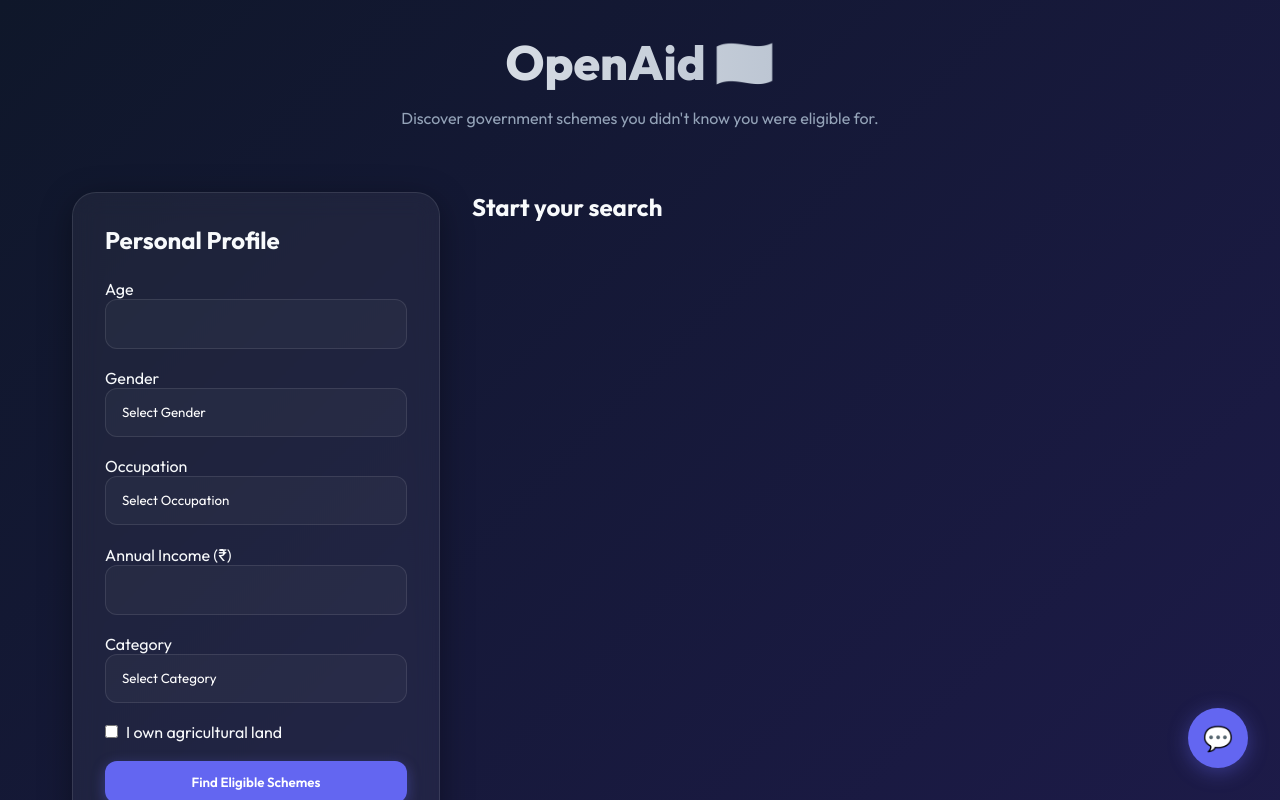
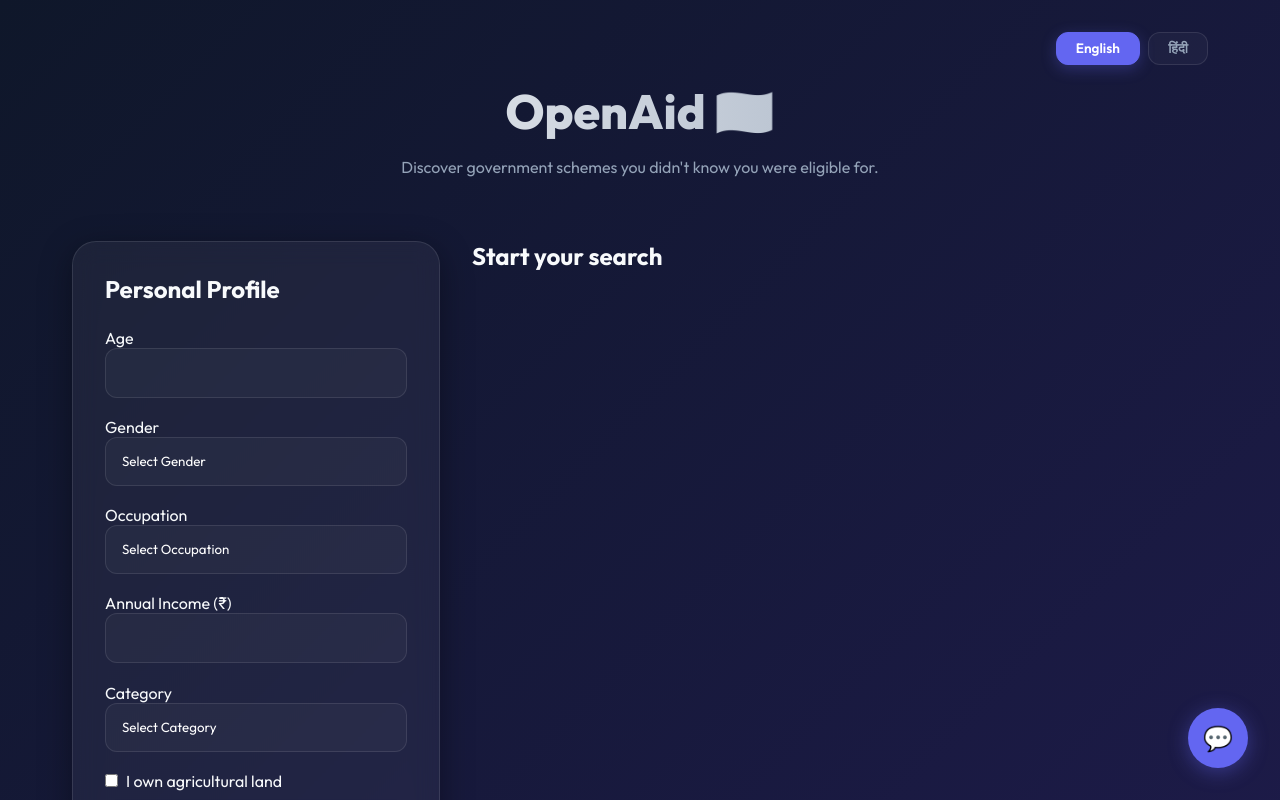
Before and after one commit to ayus1234/openaid, a React (Vite) app in the folder client/: page / in a window 1280 px wide. Shown: the top 800 px of the page. Built offline with nearby package versions, Linux system fonts and the light colour scheme.

Commit message:
i18n: Complete English and Hindi support across UI, data, and AI

```diff
--- a/client/src/App.jsx
+++ b/client/src/App.jsx
@@ -1,7 +1,14 @@
 import React, { useState } from 'react';
 import './index.css';
+import translations from './translations';
 
 function App() {
+  const [language, setLanguage] = useState('en');
+  const t = (key) => {
+    const val = translations[language][key];
+    return typeof val === 'function' ? val : (val || key);
+  };
+
   const [profile, setProfile] = useState({
     age: '',
     gender: '',
@@ -19,7 +26,7 @@
   // Chatbot State
   const [chatOpen, setChatOpen] = useState(false);
   const [messages, setMessages] = useState([
-    { role: 'assistant', text: 'Namaste! I am OpenAid. How can I help you today? \n\nनमस्ते! मैं OpenAid हूँ। मैं आपकी कैसे मदद कर सकता हूँ?' }
+    { role: 'assistant', text: translations[language].initialHello }
   ]);
   const [inputValue, setInputValue] = useState('');
   const [chatLoading, setChatLoading] = useState(false);
@@ -75,7 +82,7 @@
       const response = await fetch(`${baseUrl}/explain`, {
         method: 'POST',
         headers: { 'Content-Type': 'application/json' },
-        body: JSON.stringify({ scheme, profile })
+        body: JSON.stringify({ scheme, profile, lang: language })
       });
       const data = await response.json();
       setSchemes(prev => prev.map(s => s.id === schemeId ? { ...s, explanation: data, loadingAI: false } : s));
@@ -103,7 +110,7 @@
       const response = await fetch(`${baseUrl}/chat`, {
         method: 'POST',
         headers: { 'Content-Type': 'application/json' },
-        body: JSON.stringify({ message: userMessage.text, history: messages })
+        body: JSON.stringify({ message: userMessage.text, history: messages, lang: language })
       });
 
       if (!response.ok) {
@@ -119,72 +126,91 @@
         baseUrl: rawBase,
         env: import.meta.env.MODE
       });
-      setMessages(prev => [...prev, { role: 'assistant', text: 'Sorry, I am having trouble connecting. \n\nक्षमा करें, मुझे जुड़ने में समस्या हो रही है।' }]);
+      setMessages(prev => [...prev, { role: 'assistant', text: t('chatError') }]);
     } finally {
       setChatLoading(false);
+    }
+  };
+
+  const toggleLanguage = (lang) => {
+    setLanguage(lang);
+    // Refresh initial message if chat is empty or contains only the greeting
+    if (messages.length === 1 && messages[0].role === 'assistant') {
+      setMessages([{ role: 'assistant', text: translations[lang].initialHello }]);
     }
   };
 
   return (
     <div className="container">
       <div className={chatOpen ? 'content-blur' : ''} style={{ transition: 'all 0.4s ease' }}>
+        <div className="lang-toggle-container">
+          <button
+            className={`lang-btn ${language === 'en' ? 'active' : ''}`}
+            onClick={() => toggleLanguage('en')}
+          >English</button>
+          <button
+            className={`lang-btn ${language === 'hi' ? 'active' : ''}`}
+            onClick={() => toggleLanguage('hi')}
+          >हिंदी</button>
+        </div>
+
         <header style={{ textAlign: 'center', marginBottom: '4rem' }}>
-        <h1>OpenAid 🇮🇳</h1>
-        <p style={{ color: 'var(--text-secondary)' }}>Discover government schemes you didn't know you were eligible for.</p>
-      </header>
+          <h1>{t('title')}</h1>
+          <p style={{ color: 'var(--text-secondary)' }}>{t('subtitle')}</p>
+        </header>
 
       <div style={{ display: 'grid', gridTemplateColumns: '1fr 2fr', gap: '2rem', alignItems: 'start' }}>
         {/* Form Section */}
         <div className="glass-card">
-          <h2 style={{ marginBottom: '1.5rem' }}>Personal Profile</h2>
+          <h2 style={{ marginBottom: '1.5rem' }}>{t('personalProfile')}</h2>
           <form onSubmit={handleSubmit} style={{ display: 'flex', flexDirection: 'column', gap: '1.2rem' }}>
             <div>
-              <label>Age</label>
+              <label>{t('age')}</label>
               <input type="number" name="age" value={profile.age} onChange={handleChange} className="input-field" />
             </div>
             <div>
-              <label>Gender</label>
+              <label>{t('gender')}</label>
               <select name="gender" value={profile.gender} onChange={handleChange} className="input-field" required>
-                <option value="">Select Gender</option>
-                <option value="Male">Male</option>
-                <option value="Female">Female</option>
-                <option value="Others">Others</option>
+                <option value="">{t('selectGender')}</option>
+                <option value="Male">{t('male')}</option>
+                <option value="Female">{t('female')}</option>
+                <option value="Others">{t('others')}</option>
               </select>
             </div>
             <div>
-              <label>Occupation</label>
+              <label>{t('occupation')}</label>
               <select name="occupation" value={profile.occupation} onChange={handleChange} className="input-field" required>
-                <option value="">Select Occupation</option>
-                <option value="Farmer">Farmer</option>
-                <option value="Student">Student</option>
-                <option value="Laborer">Laborer</option>
-                <option value="Street Vendor">Street Vendor</option>
-                <option value="Artisan">Artisan/Craftsman</option>
-                <option value="Home Maker">Home Maker</option>
-                <option value="Retired">Retired</option>
-                <option value="Unemployed">Unemployed</option>
+                <option value="">{t('selectOccupation')}</option>
+                <option value="Farmer">{t('farmer')}</option>
+                <option value="Student">{t('student')}</option>
+                <option value="Laborer">{t('laborer')}</option>
+                <option value="Street Vendor">{t('streetVendor')}</option>
+                <option value="Artisan">{t('artisan')}</option>
+                <option value="Home Maker">{t('homeMaker')}</option>
+                <option value="Retired">{t('retired')}</option>
+                <option value="Unemployed">{t('unemployed')}</option>
               </select>
             </div>
             <div>
-              <label>Annual Income (₹)</label>
+              <label>{t('income')}</label>
               <input type="number" name="income" value={profile.income} onChange={handleChange} className="input-field" />
             </div>
             <div>
-              <label>Category</label>
+              <label>{t('category')}</label>
               <select name="category" value={profile.category} onChange={handleChange} className="input-field" required>
-                <option value="">Select Category</option>
-                <option value="General">General</option>
-                <option value="SC">SC</option>
-                <option value="ST">ST</option>
-                <option value="OBC">OBC</option>
+                <option value="">{t('selectCategory')}</option>
+                <option value="General">{t('general')}</option>
+                <option value="SC">{t('sc')}</option>
+                <option value="ST">{t('st')}</option>
+                <option value="OBC">{t('obc')}</option>
               </select>
             </div>
             <div style={{ display: 'flex', alignItems: 'center', gap: '0.5rem' }}>
               <input type="checkbox" name="landholding" checked={profile.landholding} onChange={handleChange} />
-              <label>I own agricultural land</label>
+              <label>{t('landholding')}</label>
             </div>
             <button type="submit" className="btn-primary" disabled={loading}>
-              {loading ? 'Finding Schemes...' : 'Find Eligible Schemes'}
+              {loading ? t('findingSchemes') : t('findSchemes')}
             </button>
           </form>
         </div>
@@ -192,7 +218,9 @@
         {/* Results Section */}
         <div>
           <h2 style={{ marginBottom: '1.5rem' }}>
-            {schemes.length > 0 ? `Matched Schemes (${schemes.length})` : (loading ? 'Finding matching schemes...' : (hasSearched ? 'No Matching Schemes' : 'Start your search'))}
+            {schemes.length > 0
+              ? t('matchedSchemes')(schemes.length)
+              : (loading ? t('findingMatching') : (hasSearched ? t('noMatching') : t('startSearch')))}
           </h2>
           <div className="scheme-grid">
             {schemes.map((scheme, index) => (
@@ -217,19 +245,20 @@
                     {scheme.matchScore}% Match
                   </div>
                   <div style={{ fontSize: '0.7rem', color: 'var(--success)', display: 'flex', alignItems: 'center', gap: '4px', fontWeight: 'bold' }}>
-                    <span style={{ fontSize: '1rem' }}>✓</span> Verified
+                    <span style={{ fontSize: '1rem' }}>✓</span> {t('verified')}
                   </div>
                 </div>
-                <h3 style={{ margin: '0.5rem 0' }}>{scheme.name}</h3>
-                <p style={{ fontSize: '0.9rem', color: 'var(--text-secondary)', marginBottom: '1rem' }}>{scheme.description}</p>
+                <h3 style={{ margin: '0.5rem 0' }}>{language === 'en' ? scheme.name : (scheme.name_hi || scheme.name)}</h3>
+                <p style={{ fontSize: '0.9rem', color: 'var(--text-secondary)', marginBottom: '1rem' }}>
+                  {language === 'en' ? scheme.description : (scheme.description_hi || scheme.description)}
+                </p>
                 <div style={{ background: 'rgba(255,255,255,0.02)', padding: '0.8rem', borderRadius: '8px', fontSize: '0.85rem' }}>
-                  <strong>Benefit:</strong> {scheme.benefits}
+                  <strong>{t('benefit')}</strong> {language === 'en' ? scheme.benefits : (scheme.benefits_hi || scheme.benefits)}
                 </div>
 
                 {scheme.explanation ? (
                   <div style={{ marginTop: '1rem', padding: '1rem', background: 'rgba(99, 102, 241, 0.1)', borderRadius: '12px', border: '1px solid rgba(99, 102, 241, 0.2)' }}>
-                    <p style={{ fontSize: '0.85rem', marginBottom: '0.5rem' }}>✨ {scheme.explanation.explanation}</p>
-                    <p style={{ fontSize: '0.85rem', color: 'var(--accent)' }}>🇮🇳 {scheme.explanation.hindi}</p>
+                    <p style={{ fontSize: '0.85rem' }}>{scheme.explanation.explanation}</p>
                   </div>
                 ) : (
                   <button
@@ -238,7 +267,7 @@
                     style={{ marginTop: '1rem', width: '100%', fontSize: '0.8rem', background: 'transparent', border: '1px solid var(--primary)' }}
                     disabled={scheme.loadingAI}
                   >
-                    {scheme.loadingAI ? 'AI is thinking...' : '✨ Why am I eligible?'}
+                    {scheme.loadingAI ? t('thinking') : t('whyEligible')}
                   </button>
                 )}
 
@@ -263,20 +292,20 @@
             ))}
             {hasSearched && schemes.length === 0 && !loading && (
               <div style={{ gridColumn: '1 / -1', textAlign: 'center', color: 'var(--text-secondary)', marginTop: '4rem' }}>
-                <p>No schemes matched yet. Update your profile and search.</p>
+                <p>{t('noSchemesYet')}</p>
               </div>
             )}
           </div>
         </div>
       </div>
-      <Footer />
+        <Footer t={t} />
     </div>
 
       {/* Floating Chatbot */}
       <div className={`chat-container ${chatOpen ? 'open' : ''}`}>
         <div className="chat-window glass-card">
           <div className="chat-header">
-            <h3>OpenAid Assistant ✨</h3>
+            <h3>{t('assistantName')}</h3>
             <button onClick={() => setChatOpen(false)} style={{ background: 'none', border: 'none', color: 'white', cursor: 'pointer', fontSize: '1.2rem' }}>×</button>
           </div>
           <div className="chat-messages">
@@ -285,17 +314,17 @@
                 {msg.text}
               </div>
             ))}
-            {chatLoading && <div className="message bot-msg">Thinking...</div>}
+            {chatLoading && <div className="message bot-msg">{t('thinking')}</div>}
           </div>
           <form onSubmit={sendChatMessage} className="chat-input-area">
             <input
               type="text"
               value={inputValue}
               onChange={(e) => setInputValue(e.target.value)}
-              placeholder="Ask about schemes..."
+              placeholder={t('chatPlaceholder')}
               className="chat-input"
             />
-            <button type="submit" className="chat-send-btn">Send</button>
+            <button type="submit" className="chat-send-btn">{t('send')}</button>
           </form>
         </div>
         <button className="chat-bubble" onClick={() => setChatOpen(!chatOpen)}>
@@ -307,14 +336,14 @@
   );
 }
 
-function Footer() {
+function Footer({ t }) {
   return (
     <footer style={{ marginTop: 'auto', padding: '4rem 0 2rem', borderTop: '1px solid rgba(255,255,255,0.05)', textAlign: 'center' }}>
       <p style={{ color: 'var(--text-secondary)', fontSize: '0.9rem' }}>
-        "Helping users discover schemes they didn't know they were eligible for."
+        {t('footerQuote')}
       </p>
       <p style={{ color: 'var(--text-secondary)', fontSize: '0.8rem', marginTop: '0.5rem', opacity: 0.6 }}>
-        Build with ❤️ for the Hackathon Demo | April 2026
+        {t('footerBuild')}
       </p>
     </footer>
   );
--- a/client/src/index.css
+++ b/client/src/index.css
@@ -269,3 +269,35 @@
   transform: scale(0.99);
   transition: all 0.4s cubic-bezier(0.4, 0, 0.2, 1);
 }
+
+/* Language Toggle Styles */
+.lang-toggle-container {
+  display: flex;
+  justify-content: flex-end;
+  gap: 0.5rem;
+  margin-bottom: 1rem;
+}
+
+.lang-btn {
+  padding: 0.4rem 1.2rem;
+  border-radius: 12px;
+  border: 1px solid rgba(255, 255, 255, 0.1);
+  background: rgba(255, 255, 255, 0.03);
+  color: var(--text-secondary);
+  cursor: pointer;
+  font-size: 0.85rem;
+  font-weight: 600;
+  transition: all 0.3s cubic-bezier(0.4, 0, 0.2, 1);
+}
+
+.lang-btn.active {
+  background: var(--primary);
+  color: white;
+  border-color: var(--primary);
+  box-shadow: 0 4px 15px rgba(99, 102, 241, 0.3);
+}
+
+.lang-btn:hover:not(.active) {
+  background: rgba(255, 255, 255, 0.08);
+  transform: translateY(-1px);
+}
--- /dev/null
+++ b/client/src/translations.js
@@ -0,0 +1,100 @@
+const translations = {
+  en: {
+    title: "OpenAid 🇮🇳",
+    subtitle: "Discover government schemes you didn't know you were eligible for.",
+    personalProfile: "Personal Profile",
+    age: "Age",
+    gender: "Gender",
+    occupation: "Occupation",
+    income: "Annual Income (₹)",
+    category: "Category",
+    landholding: "I own agricultural land",
+    findSchemes: "Find Eligible Schemes",
+    findingSchemes: "Finding Schemes...",
+    matchedSchemes: (count) => `Matched Schemes (${count})`,
+    findingMatching: "Finding matching schemes...",
+    noMatching: "No Matching Schemes",
+    startSearch: "Start your search",
+    verified: "Verified",
+    benefit: "Benefit:",
+    whyEligible: "✨ Why am I eligible?",
+    thinking: "AI is thinking...",
+    viewDetails: "View Full Details",
+    noSchemesYet: "No schemes matched yet. Update your profile and search.",
+    assistantName: "OpenAid Assistant ✨",
+    chatPlaceholder: "Ask about schemes...",
+    send: "Send",
+    footerQuote: "\"Helping users discover schemes they didn't know they were eligible for.\"",
+    footerBuild: "Build with ❤️ for the Hackathon Demo | April 2026",
+    selectGender: "Select Gender",
+    selectOccupation: "Select Occupation",
+    selectCategory: "Select Category",
+    male: "Male",
+    female: "Female",
+    others: "Others",
+    farmer: "Farmer",
+    student: "Student",
+    laborer: "Laborer",
+    streetVendor: "Street Vendor",
+    artisan: "Artisan/Craftsman",
+    homeMaker: "Home Maker",
+    retired: "Retired",
+    unemployed: "Unemployed",
+    general: "General",
+    sc: "SC",
+    st: "ST",
+    obc: "OBC",
+    chatError: "Sorry, I am having trouble connecting.",
+    initialHello: "Namaste! I am OpenAid. How can I help you today?"
+  },
+  hi: {
+    title: "ओपनएड (OpenAid) 🇮🇳",
+    subtitle: "उन सरकारी योजनाओं की खोज करें जिनके लिए आप पात्र हैं और आप नहीं जानते थे।",
+    personalProfile: "व्यक्तिगत प्रोफ़ाइल",
+    age: "आयु",
+    gender: "लिंग",
+    occupation: "व्यवसाय",
+    income: "वार्षिक आय (₹)",
+    category: "श्रेणी",
+    landholding: "मेरे पास कृषि भूमि है",
+    findSchemes: "पात्र योजनाएं खोजें",
+    findingSchemes: "योजनाएं खोजी जा रही हैं...",
+    matchedSchemes: (count) => `मिलान वाली योजनाएं (${count})`,
+    findingMatching: "योजनाओं का मिलान किया जा रहा है...",
+    noMatching: "कोई मिलान वाली योजना नहीं मिली",
+    startSearch: "अपनी खोज शुरू करें",
+    verified: "सत्यापित",
+    benefit: "लाभ:",
+    whyEligible: "✨ मैं पात्र क्यों हूँ?",
+    thinking: "AI सोच रहा है...",
+    viewDetails: "पूर्ण विवरण देखें",
+    noSchemesYet: "अभी तक कोई योजना मेल नहीं खाई। अपनी प्रोफ़ाइल अपडेट करें और खोजें।",
+    assistantName: "ओपनएड सहायक ✨",
+    chatPlaceholder: "योजनाओं के बारे में पूछें...",
+    send: "भेजें",
+    footerQuote: "\"उपयोगकर्ताओं को उन योजनाओं की खोज करने में मदद करना जिनके लिए वे पात्र हैं।\"",
+    footerBuild: "हैकथॉन डेमो के लिए ❤️ के साथ बनाया गया | अप्रैल 2026",
+    selectGender: "लिंग चुनें",
+    selectOccupation: "व्यवसाय चुनें",
+    selectCategory: "श्रेणी चुनें",
+    male: "पुरुष",
+    female: "महिला",
+    others: "अन्य",
+    farmer: "किसान",
+    student: "छात्र",
+    laborer: "मज़दूर",
+    streetVendor: "रेहड़ी-पटरी वाला",
+    artisan: "कारीगर/शिल्पकार",
+    homeMaker: "गृहणी",
+    retired: "सेवानिवृत्त",
+    unemployed: "बेरोजगार",
+    general: "सामान्य",
+    sc: "अनुसूचित जाति (SC)",
+    st: "अनुसूचित जनजाति (ST)",
+    obc: "अन्य पिछड़ा वर्ग (OBC)",
+    chatError: "क्षमा करें, मुझे जुड़ने में समस्या हो रही है।",
+    initialHello: "नमस्ते! मैं ओपनएड हूँ। आज मैं आपकी कैसे मदद कर सकता हूँ?"
+  }
+};
+
+export default translations;
```
Also changed, not shown: 2 other files (tests, documents, lock files or other folders).
